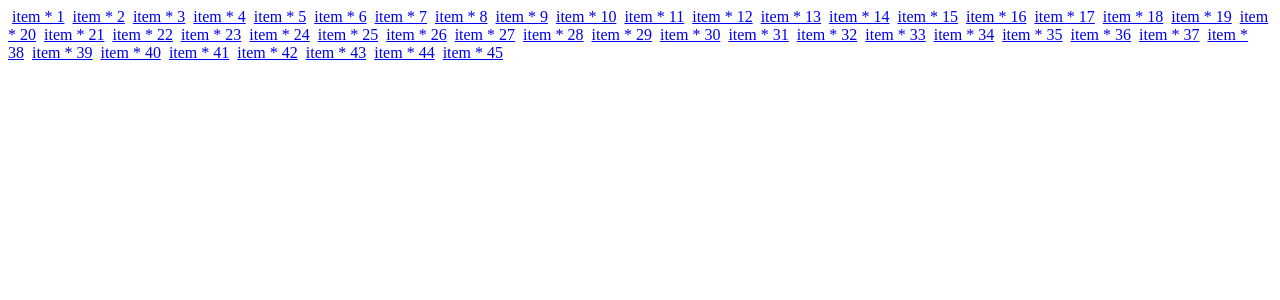
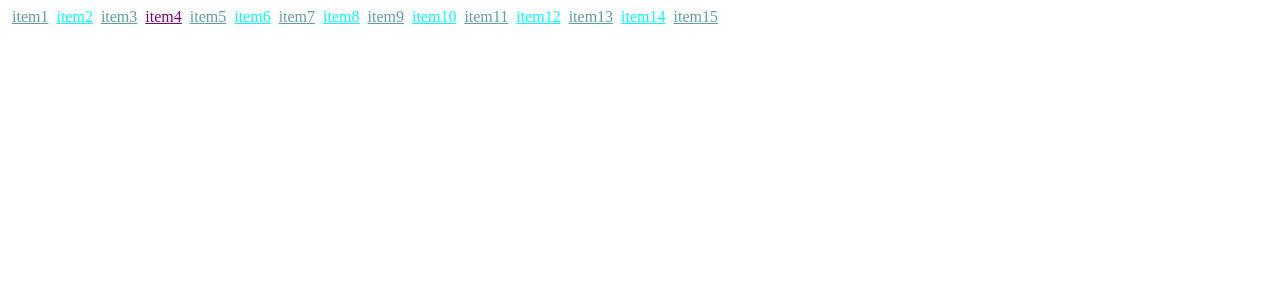
Before and after one commit to kazu-S-1110/css-practice, a React (Vite) app: page / in a window 1280 px wide. Shown: the top 300 px of the page. Built offline with nearby package versions, Linux system fonts and the light colour scheme.

Commit message:
nth-child

```diff
--- a/src/components/Pseudo/Pseudo.jsx
+++ b/src/components/Pseudo/Pseudo.jsx
@@ -4,51 +4,21 @@ import styles from "./Pseudo.module.scss";
 export const Pseudo = () => {
   return (
     <div>
-      <a href="#13">item * 1</a>
-      <a href="#23">item * 2</a>
-      <a href="#33">item * 3</a>
-      <a href="#43">item * 4</a>
-      <a href="#53">item * 5</a>
-      <a href="#63">item * 6</a>
-      <a href="#73">item * 7</a>
-      <a href="#83">item * 8</a>
-      <a href="#93">item * 9</a>
-      <a href="#103">item * 10</a>
-      <a href="#113">item * 11</a>
-      <a href="#123">item * 12</a>
-      <a href="#133">item * 13</a>
-      <a href="#143">item * 14</a>
-      <a href="#153">item * 15</a>
-      <a href="#163">item * 16</a>
-      <a href="#173">item * 17</a>
-      <a href="#183">item * 18</a>
-      <a href="#193">item * 19</a>
-      <a href="#203">item * 20</a>
-      <a href="#213">item * 21</a>
-      <a href="#223">item * 22</a>
-      <a href="#233">item * 23</a>
-      <a href="#243">item * 24</a>
-      <a href="#253">item * 25</a>
-      <a href="#263">item * 26</a>
-      <a href="#273">item * 27</a>
-      <a href="#283">item * 28</a>
-      <a href="#293">item * 29</a>
-      <a href="#303">item * 30</a>
-      <a href="#313">item * 31</a>
-      <a href="#323">item * 32</a>
-      <a href="#333">item * 33</a>
-      <a href="#343">item * 34</a>
-      <a href="#353">item * 35</a>
-      <a href="#363">item * 36</a>
-      <a href="#373">item * 37</a>
-      <a href="#383">item * 38</a>
-      <a href="#393">item * 39</a>
-      <a href="#403">item * 40</a>
-      <a href="#413">item * 41</a>
-      <a href="#423">item * 42</a>
-      <a href="#433">item * 43</a>
-      <a href="#443">item * 44</a>
-      <a href="#453">item * 45</a>
+      <a href="#1">item1</a>
+      <a href="#2">item2</a>
+      <a href="#3">item3</a>
+      <a href="#4">item4</a>
+      <a href="#5">item5</a>
+      <a href="#6">item6</a>
+      <a href="#7">item7</a>
+      <a href="#8">item8</a>
+      <a href="#9">item9</a>
+      <a href="#10">item10</a>
+      <a href="#11">item11</a>
+      <a href="#12">item12</a>
+      <a href="#13">item13</a>
+      <a href="#14">item14</a>
+      <a href="#15">item15</a>
     </div>
   );
 };
--- a/src/components/Pseudo/Pseudo.module.scss
+++ b/src/components/Pseudo/Pseudo.module.scss
@@ -15,4 +15,15 @@ a {
   &:active {
     color: brown;
   }
+  // 偶数だけ振る(evenでも可)
+  &:nth-child(2n) {
+    color: aqua;
+  }
+  // 奇数になる
+  &:nth-child(odd) {
+    color: cadetblue;
+  }
+  &:nth-child(4) {
+    color: purple;
+  }
 }
```
